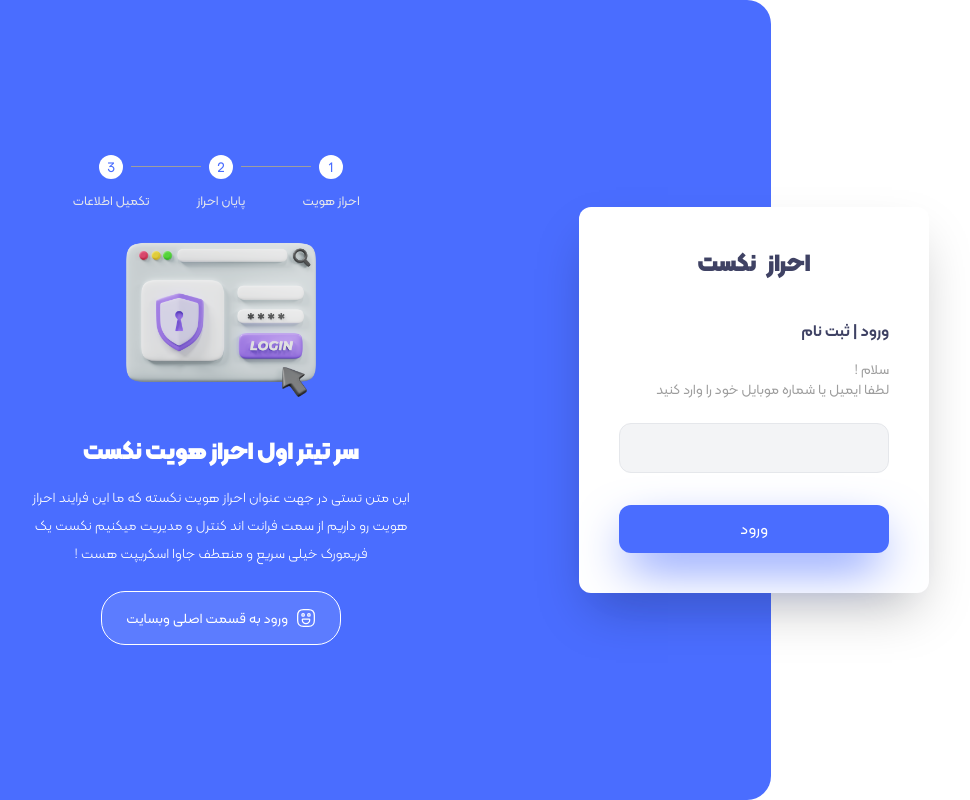
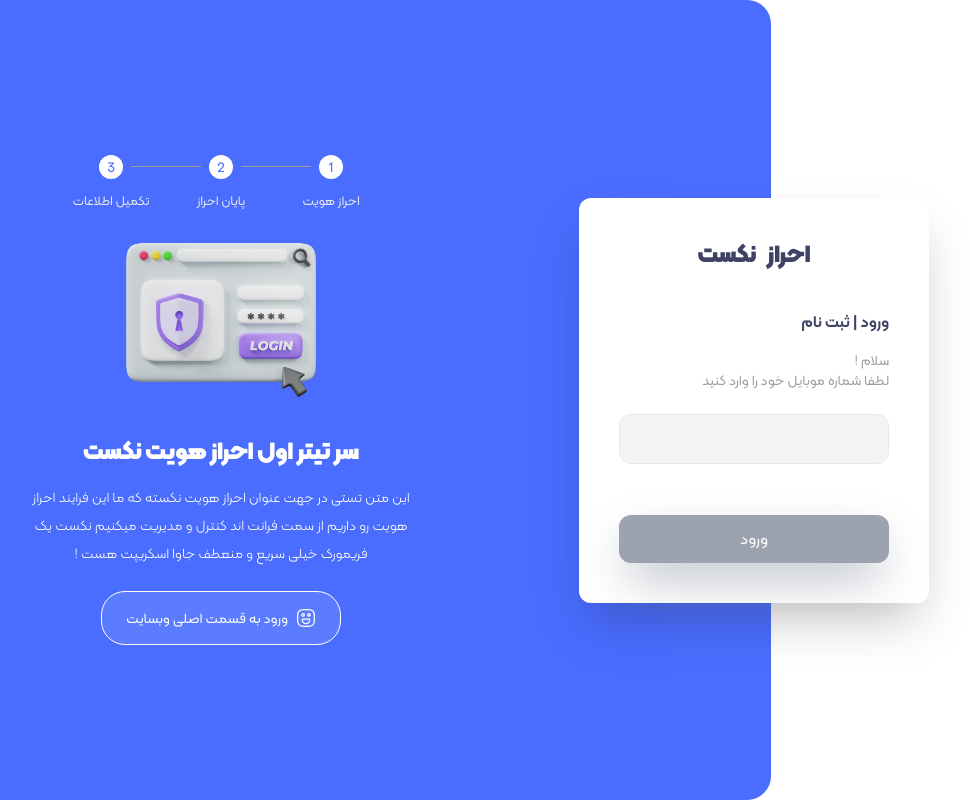
Before and after one commit to javadyousefi1/next-auth, a Next.js app: page /auth in a window 1280 px wide. Shown: the whole page, without its empty margins (61-1031 px from the left). Built offline with nearby package versions, Linux system fonts and the light colour scheme.

Commit message:
add validation to first auth

```diff
--- a/package.json
+++ b/package.json
@@ -11,6 +11,7 @@
   "dependencies": {
     "@emotion/react": "^11.11.1",
     "@emotion/styled": "^11.11.0",
+    "@hookform/resolvers": "^3.3.2",
     "@mui/icons-material": "^5.14.18",
     "@mui/material": "^5.14.18",
     "@mui/styled-engine-sc": "^6.0.0-alpha.6",
@@ -18,7 +19,9 @@
     "next": "14.0.3",
     "react": "^18",
     "react-dom": "^18",
-    "styled-components": "^6.1.1"
+    "react-hook-form": "^7.48.2",
+    "styled-components": "^6.1.1",
+    "yup": "^1.3.2"
   },
   "devDependencies": {
     "autoprefixer": "^10.0.1",
--- /dev/null
+++ b/src/components/auth/FirstAuth.jsx
@@ -0,0 +1,73 @@
+// yup
+import { yupResolver } from "@hookform/resolvers/yup";
+// schema
+import { firstAuthSchema } from "@/lib/yupSchema";
+
+//  use form
+import { Controller, useForm } from "react-hook-form";
+
+const FirstAuth = ({ handleAddOneStep }) => {
+  const defaultValues = {
+    phoneNumber: "",
+  };
+
+  const schema = firstAuthSchema;
+
+  const {
+    control,
+    formState: { isValid, errors },
+    handleSubmit,
+    reset,
+  } = useForm({
+    mode: "onChange",
+    defaultValues,
+    resolver: yupResolver(schema),
+  });
+
+  const onSubmit = (data) => {
+    // fetch here
+  };
+
+  return (
+    <>
+      <form onSubmit={handleSubmit(onSubmit)}>
+        <div className="flex flex-col">
+          <label htmlFor="phoneNumber" className="text-sm text-mainGray">
+            لطفا شماره موبایل خود را وارد کنید
+          </label>
+
+          <Controller
+            control={control}
+            name="phoneNumber"
+            render={({ field: { onChange, value } }) => (
+              <input
+                value={value}
+                onChange={(e) => onChange(e.target.value.replace("e", ""))}
+                dir="ltr"
+                type="text"
+                id="phoneNumber"
+                name="phoneNumber"
+                className="mt-4 md:mt-6 input-style "
+              />
+            )}
+          />
+
+          <p className="h-[15px] text-xs text-red-400 mt-1">
+            {errors?.phoneNumber?.message}
+          </p>
+
+          <button
+            type="submit"
+            disabled={!isValid}
+            onClick={handleAddOneStep}
+            className="mt-2 button-style animate md:mt-8"
+          >
+            ورود
+          </button>
+        </div>
+      </form>
+    </>
+  );
+};
+
+export default FirstAuth;
--- /dev/null
+++ b/src/lib/yupSchema.js
@@ -0,0 +1,10 @@
+import * as yup from "yup";
+
+export const firstAuthSchema = yup.object().shape({
+  phoneNumber: yup
+    .string()
+    .required("شماره موبایل خودتون رو وارد نکردید")
+    .min(11, "شماره موبایل باید 11 رقم باشد")
+    .max(11, "شماره موبایل باید 11 رقم باشد")
+    .matches(/^09\d*$/, "شماره موبایل شما باید با 09 شروع شود"),
+});
--- a/src/pages/auth.js
+++ b/src/pages/auth.js
@@ -10,10 +10,15 @@ import StatusLine from "@/components/auth/StatusLine";
 import Image from "next/image";
 
 import loginImg from "../../images/login.png";
+import FirstAuth from "@/components/auth/firstAuth";
 
 const AuthPage = () => {
   // auth line status step
   const [step, setStep] = useState(0);
+
+  const handleAddOneStep = () => {
+    setStep((prev) => ++prev);
+  };
 
   return (
     <>
@@ -58,19 +63,7 @@ const AuthPage = () => {
               className="flex flex-col"
             >
               <span className="mt-4 text-sm text-mainGray">سلام !</span>
-              <label htmlFor="username" className="text-sm text-mainGray">
-                لطفا ایمیل یا شماره موبایل خود را وارد کنید
-              </label>
-
-              <input className="mt-4 md:mt-6 input-style " />
-
-              <button
-                type="submit"
-                onClick={() => setStep((prev) => ++prev)}
-                className="mt-6 button-style animate md:mt-8"
-              >
-                ورود
-              </button>
+              <FirstAuth />
             </motion.div>
           </motion.div>
 
--- a/src/pages/index.js
+++ b/src/pages/index.js
@@ -4,10 +4,6 @@ import { useEffect } from "react";
 export default function Home() {
   const router = useRouter();
 
-  useEffect(() => {
-    router.push("/auth");
-  }, []);
-
   return (
     <p className="m-4 font-bold text-center text-blue-500">تست فونت کلمه</p>
   );
--- a/src/styles/tailwind-layer.css
+++ b/src/styles/tailwind-layer.css
@@ -7,10 +7,10 @@
     @apply flex items-center justify-center;
   }
   .input-style {
-    @apply bg-[#f3f4f6] p-3 rounded-xl focus-within:bg-white border focus:border-primary outline-none transition-all ease-linear duration-200 focus:shadow-[0_35px_20px_-20px_rgba(74,109,255,0.5)];
+    @apply bg-[#f3f4f6] p-3 rounded-xl focus-within:bg-white border focus:border-primary outline-none transition-all ease-linear duration-200 focus:shadow-[0_35px_20px_-20px_rgba(74,109,255,0.5)] ;
   }
   .button-style {
-    @apply p-3 text-white bg-primary rounded-xl shadow-[0_20px_50px_-10px_rgba(74,109,255,1)] hover:bg-opacity-90;
+    @apply p-3 disabled:bg-gray-400 disabled:cursor-not-allowed text-white bg-primary rounded-xl disabled:shadow-[0_20px_50px_-10px_rgba(156,163,175,1)] shadow-[0_20px_50px_-10px_rgba(74,109,255,1)] hover:bg-opacity-90;
   }
 
 
```
Also changed, not shown: 1 other file (tests, documents, lock files or other folders).
